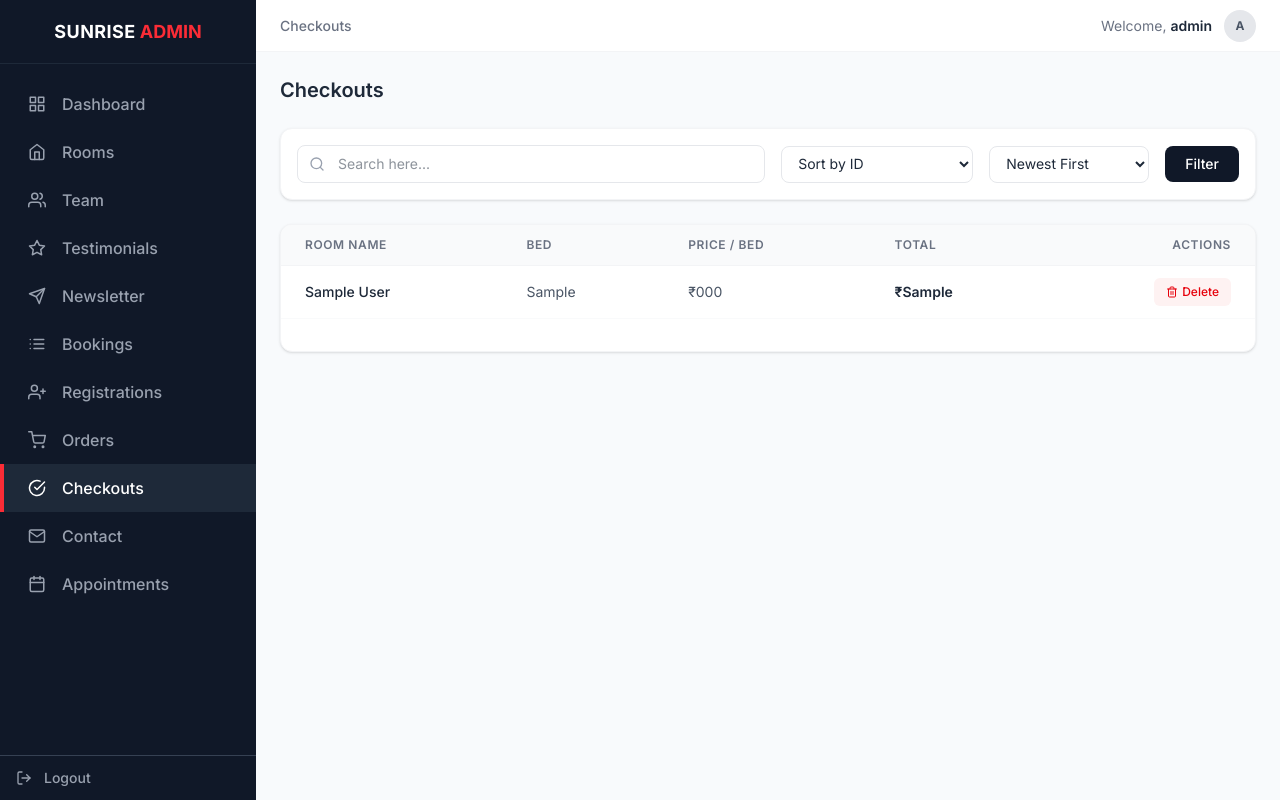
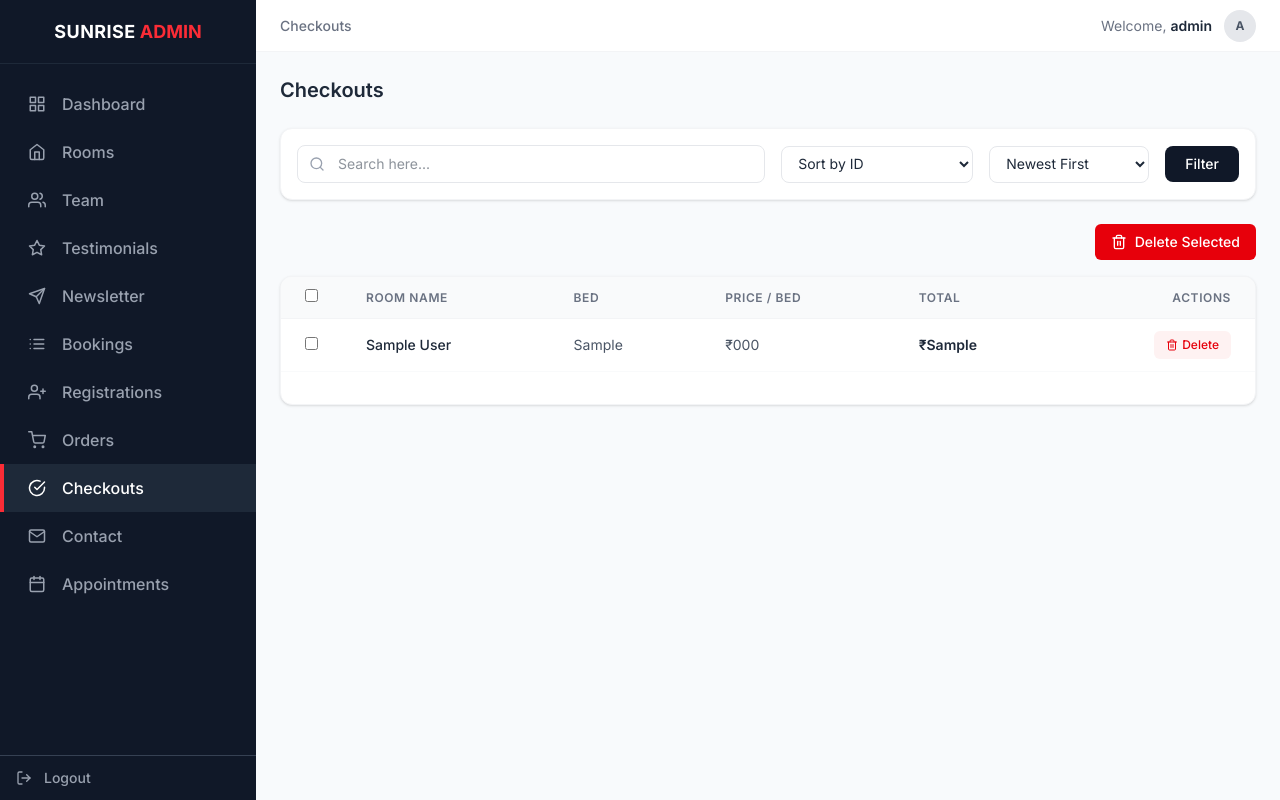
Before and after one commit to mohitgajjar1811/pgsystem, a Laravel app: page /admin/showcheckout in a window 1280 px wide. Run offline with Laravel 12, Linux system fonts and the light colour scheme; the visitor is signed in with stand-in values (Sample User, id 1); tables that the repository leaves empty hold one stand-in row (values such as "Sample post"); style sheets or scripts are compiled from the project's sources; parts of the project's set-up code (start-up, migrations or seed data) failed here and were passed over.

Commit message:
checkout

```diff
--- a/app/Http/Controllers/AdminController.php
+++ b/app/Http/Controllers/AdminController.php
@@ -266,11 +266,10 @@ class AdminController extends Controller
     {
         $query = Cout::query();
         if ($request->filled('search')) {
-            $query->where('name', 'like', '%' . $request->search . '%')
-                ->orWhere('email', 'like', '%' . $request->search . '%');
+            $query->where('roomname', 'like', '%' . $request->search . '%');
         }
         $data14 = $query->orderBy($request->get('sort', 'id'), $request->get('direction', 'desc'))->paginate(10)->withQueryString();
-        $sortOptions = ['name' => 'Name', 'email' => 'Email'];
+        $sortOptions = ['roomname' => 'Room Name', 'total' => 'Total'];
         return view('admin.showcheckout', compact('data14', 'sortOptions'));
     }
 
@@ -389,6 +388,15 @@ class AdminController extends Controller
         return redirect('/admin/showcheckout');
     }
 
+    public function deleteMultipleCheckouts(Request $request)
+    {
+        $ids = $request->input('ids');
+        if ($ids && is_array($ids)) {
+            Cout::whereIn('id', $ids)->delete();
+        }
+        return redirect('/admin/showcheckout')->with('success', 'Selected checkouts deleted successfully.');
+    }
+
     public function smtpSettings(Request $request)
     {
         $smtp = SmtpSetting::first();
--- a/resources/views/admin/showcheckout.blade.php
+++ b/resources/views/admin/showcheckout.blade.php
@@ -10,10 +10,20 @@
 @include('admin.partials.filters')
 
 <div id="admin-table-container">
-    <div class="bg-white rounded-xl shadow-sm border border-gray-100 overflow-hidden">
-        <table class="w-full text-sm">
+    <form id="bulk-delete-form" method="POST" action="/admin/delete-multiple-checkouts">
+        @csrf
+        <div class="mb-4 flex justify-end">
+            <button type="button" onclick="submitBulkDelete()" class="bg-red-600 hover:bg-red-700 text-white font-medium py-2 px-4 rounded-md text-sm transition-colors flex items-center">
+                <i data-feather="trash-2" class="w-4 h-4 mr-2"></i> Delete Selected
+            </button>
+        </div>
+        <div class="bg-white rounded-xl shadow-sm border border-gray-100 overflow-hidden">
+            <table class="w-full text-sm">
             <thead>
                 <tr class="bg-gray-50 border-b border-gray-100">
+                    <th class="text-left text-xs font-semibold text-gray-500 uppercase tracking-wider px-6 py-3 w-12">
+                        <input type="checkbox" id="selectAll" class="rounded border-gray-300">
+                    </th>
                     <th class="text-left text-xs font-semibold text-gray-500 uppercase tracking-wider px-6 py-3">Room Name</th>
                     <th class="text-left text-xs font-semibold text-gray-500 uppercase tracking-wider px-6 py-3">Bed</th>
                     <th class="text-left text-xs font-semibold text-gray-500 uppercase tracking-wider px-6 py-3">Price / Bed</th>
@@ -24,6 +34,9 @@
             <tbody class="divide-y divide-gray-50">
                 @foreach($data14 as $i)
                 <tr class="hover:bg-gray-50 transition-colors">
+                    <td class="px-6 py-3">
+                        <input type="checkbox" name="ids[]" value="{{ $i->id }}" class="bulk-checkbox rounded border-gray-300">
+                    </td>
                     <td class="px-6 py-3 font-medium text-gray-800">{{ $i->roomname }}</td>
                     <td class="px-6 py-3 text-gray-600">{{ $i->bed }}</td>
                     <td class="px-6 py-3 text-gray-600">₹{{ $i->priceperb }}</td>
@@ -43,6 +56,31 @@
             {{ $data14->links() }}
         </div>
     </div>
+    </form>
 </div>
 
+<script>
+    document.addEventListener('DOMContentLoaded', function() {
+        const selectAll = document.getElementById('selectAll');
+        const checkboxes = document.querySelectorAll('.bulk-checkbox');
+
+        if (selectAll) {
+            selectAll.addEventListener('change', function() {
+                checkboxes.forEach(cb => cb.checked = this.checked);
+            });
+        }
+    });
+
+    function submitBulkDelete() {
+        const checkedBoxes = document.querySelectorAll('.bulk-checkbox:checked');
+        if (checkedBoxes.length === 0) {
+            alert('Please select at least one checkout to delete.');
+            return;
+        }
+        if (confirm('Are you sure you want to delete all selected checkouts?')) {
+            document.getElementById('bulk-delete-form').submit();
+        }
+    }
+</script>
+
 @endsection
--- a/routes/web.php
+++ b/routes/web.php
@@ -61,6 +61,7 @@ Route::middleware(['auth', 'admin'])->prefix('admin')->group(function () {
     Route::get('/showorder', [AdminController::class, 'showorder']);
     Route::get('/showcheckout', [AdminController::class, 'showcheckout']);
     Route::get('/deletecheckout/{id}', [AdminController::class, 'deletecheckout']);
+    Route::post('/delete-multiple-checkouts', [AdminController::class, 'deleteMultipleCheckouts']);
     Route::get('/deletenews/{id}', [AdminController::class, 'deletenews']);
     Route::get('/deleteappointment/{id}', [AdminController::class, 'deleteappointment']);
     Route::get('/deletebooking/{id}', [AdminController::class, 'deletebooking']);
```
Also changed, not shown: app/Http/Controllers/MainController.php (+9 -0 lines).
